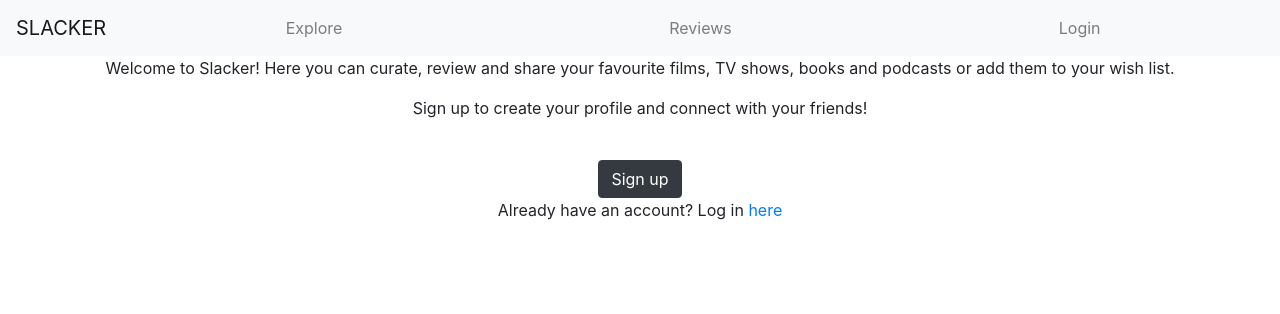
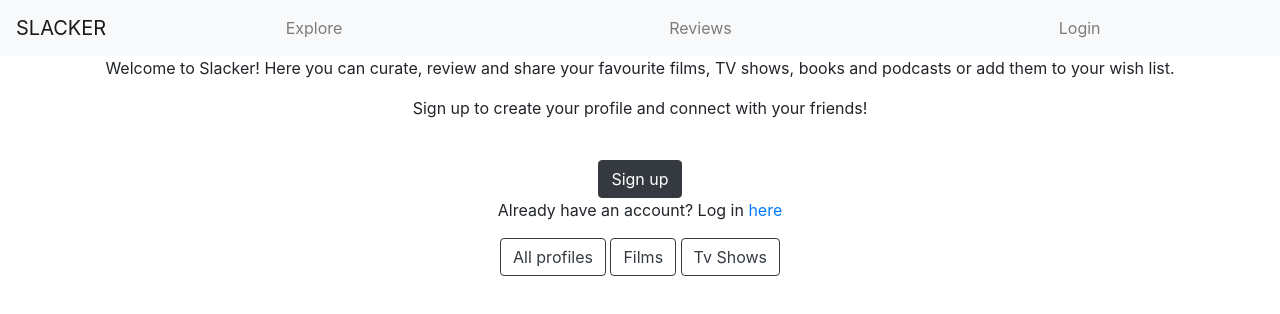
Before and after one commit to montagapallarols/slacker-client, a React (Create React App) app: page / in a window 1280 px wide. Shown: the top 314 px of the page. Built offline with nearby package versions, Linux system fonts and the light colour scheme.

Commit message:
Add sorting buttons to Home page

```diff
--- a/src/pages/Home/HomePage.tsx
+++ b/src/pages/Home/HomePage.tsx
@@ -18,6 +18,12 @@ export default function HomePage() {
       <p>
         Already have an account? Log in <Link to="/login">here</Link>
       </p>
+
+      <div>
+        <Button variant="outline-dark">All profiles</Button>{" "}
+        <Button variant="outline-dark">Films</Button>{" "}
+        <Button variant="outline-dark">Tv Shows</Button>{" "}
+      </div>
     </div>
   );
 }
```
Also changed, not shown: 1 other file (tests, documents, lock files or other folders).
